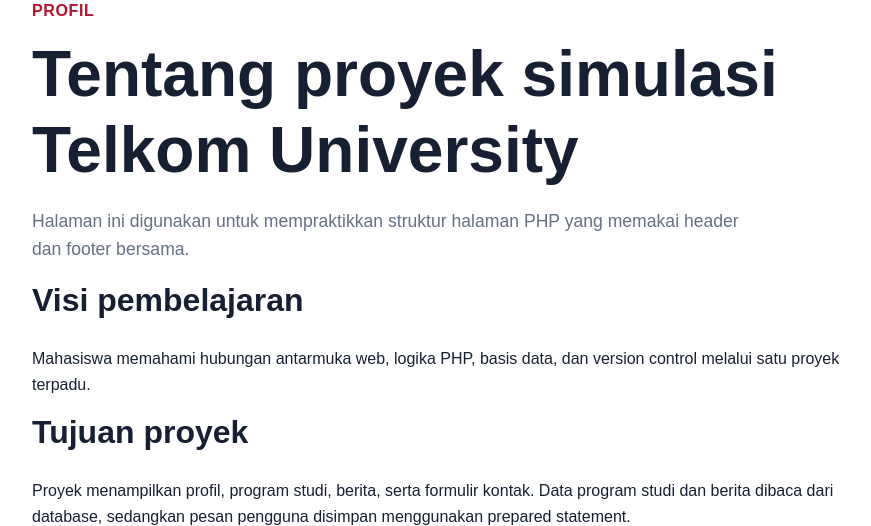
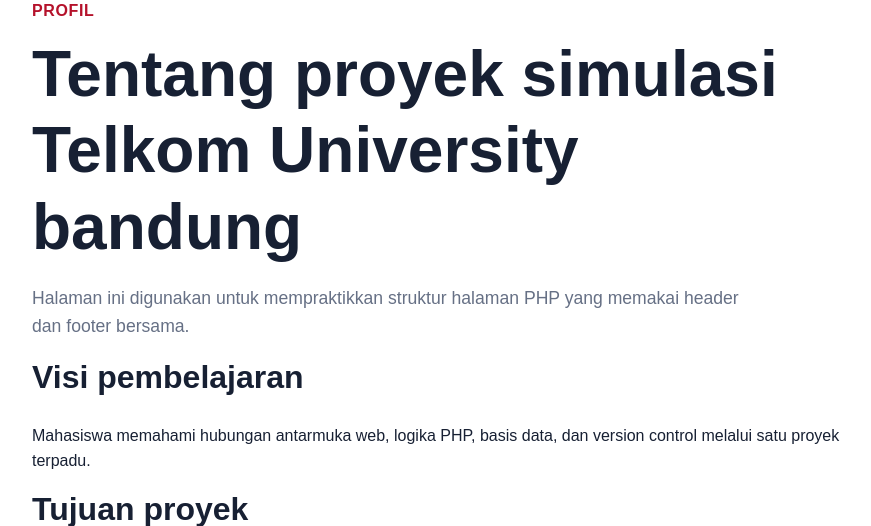
Before and after one commit to athacodings/telkom_company_profile_109062500057, a PHP site: page /profile.php in a window 1280 px wide. Shown: the part 143-669 px from the top of the page, without its empty margins (198-1069 px from the left). Run offline with PHP 8.4, Linux system fonts and the light colour scheme.

Commit message:
feat: update profil halaman

```diff
--- a/profile.php
+++ b/profile.php
@@ -5,7 +5,7 @@ require 'includes/header.php';
 <section class="section">
     <div class="container article-body">
         <span class="eyebrow">Profil</span>
-        <h1>Tentang proyek simulasi Telkom University</h1>
+        <h1>Tentang proyek simulasi Telkom University bandung</h1>
         <p class="lead">Halaman ini digunakan untuk mempraktikkan struktur halaman PHP yang memakai header dan footer bersama.</p>
 
         <h2>Visi pembelajaran</h2>
```
